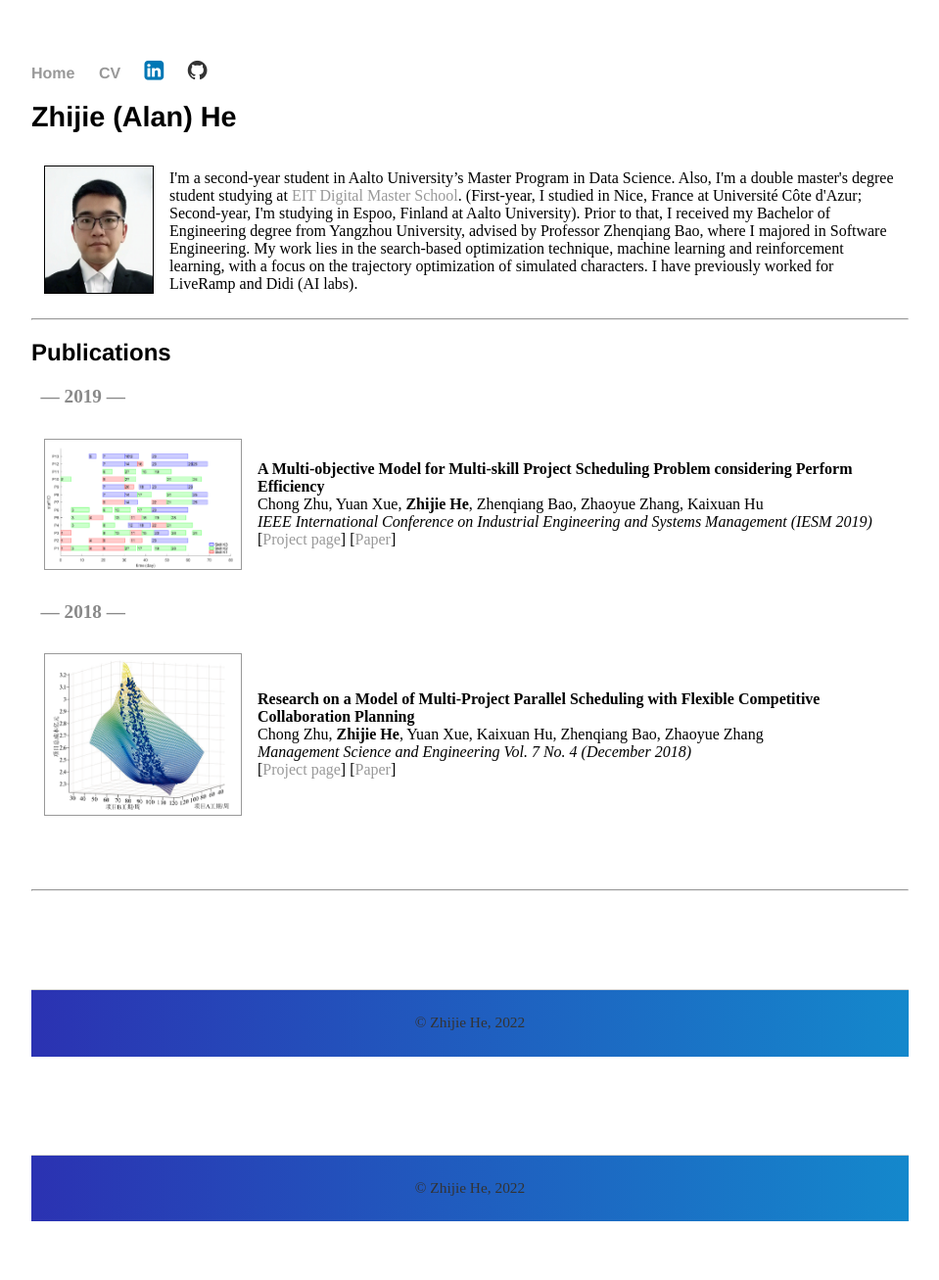
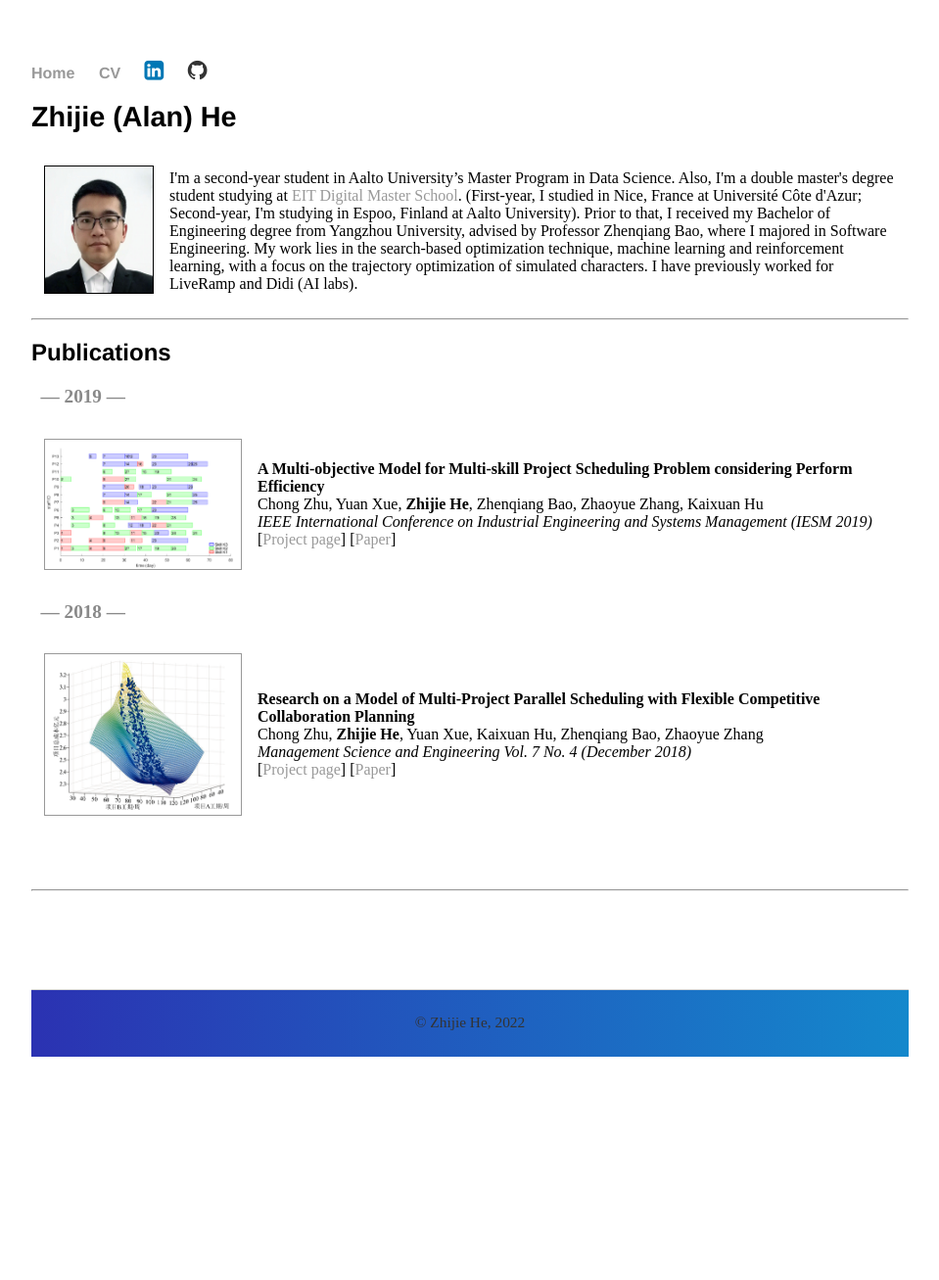
Before and after one commit to Zhijie-He/Zhijie-He.github.io, a Jekyll site: the page built from index.html, in a window 1280 px wide. Shown: the whole page at 98% size, without its empty margins (160-1119 px from the left). Built offline with Jekyll 4.4.1, drawn with Linux system fonts in a browser that asks for light colours; after the commit the page ends 1139 px from its top, so only the background shows below that.

```diff
--- a/assets/css/main.css
+++ b/assets/css/main.css
@@ -82,7 +82,7 @@
 }
 
 .footer {
-    background: #1488CC;
+    background: #fff;
     /* fallback for old browsers */
     background: -webkit-linear-gradient(to right, #2B32B2, #1488CC);
     /* Chrome 10-25, Safari 5.1-6 */
@@ -94,21 +94,6 @@
     color: #fff
 }
 
-.footer .love {
-    color: red
-}
-
-.footer a {
-    text-decoration: none;
-    margin: 0;
-    color: #fff
-}
-
-.footer a:active,
-.footer a:hover {
-    color: #4b5664
-}
-
 footer{
     display: block
 }
--- a/index.html
+++ b/index.html
@@ -87,7 +78,3 @@
 <br><br><br>
 
 <hr>
-
-<footer class="footer">
-	<p>&copy; Zhijie He, 2022</p>
-</footer>
```
Also changed, not shown: other parts of index.html (+0 -9 lines).
